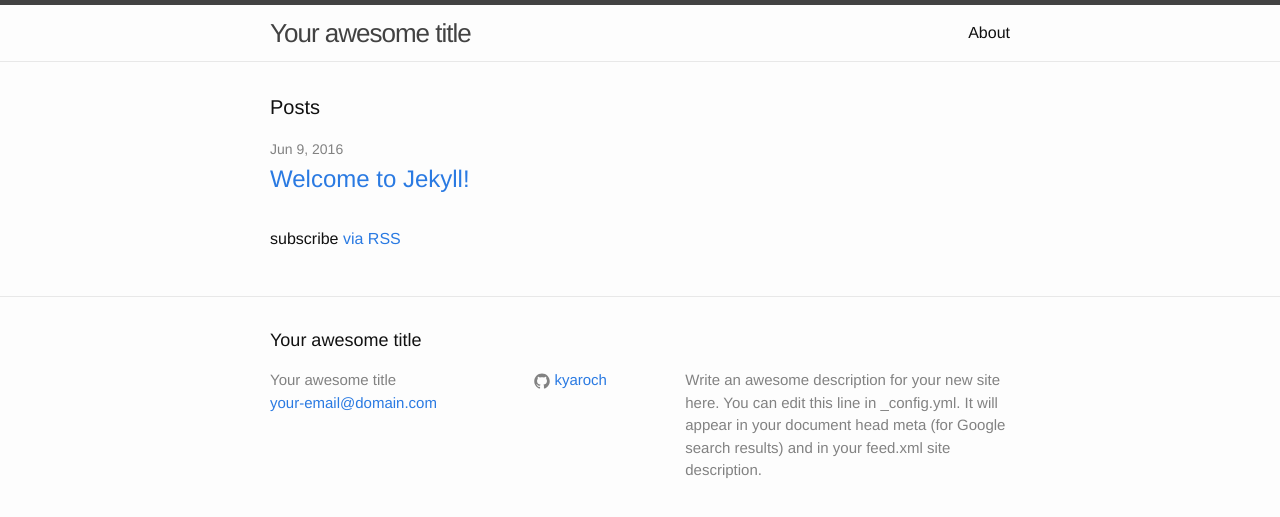
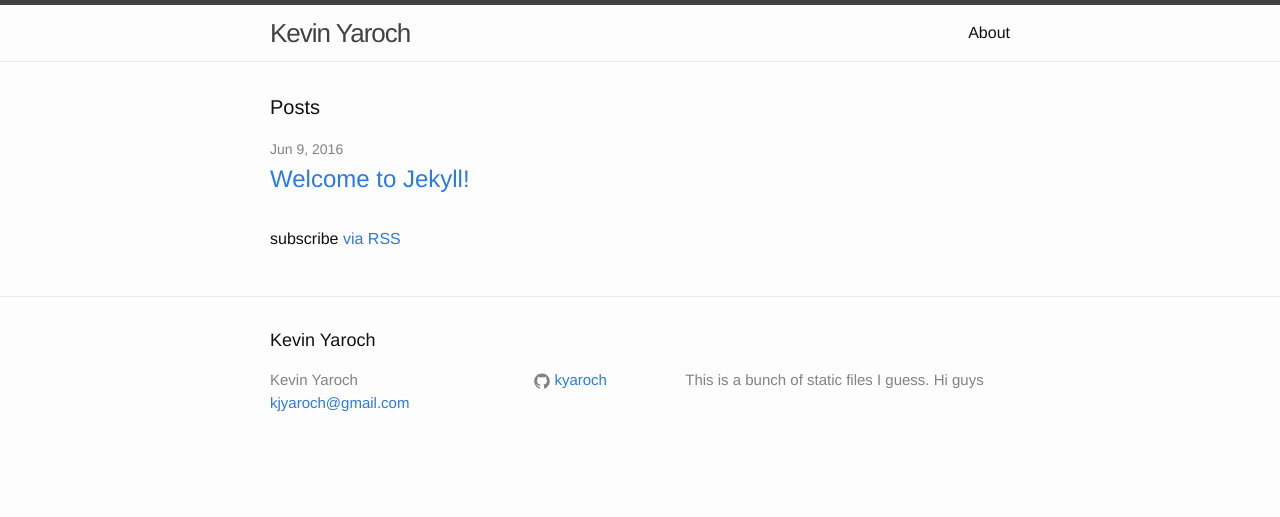
Before and after one commit to kyaroch/kyaroch.github.io, a Jekyll site: the page built from index.html, in a window 1280 px wide. Shown: the top 517 px of the page. Built offline with Jekyll 4.4.1, drawn with Linux system fonts in a browser that asks for light colours.

Commit message:
Edit config

```diff
--- a/_config.yml
+++ b/_config.yml
@@ -6,14 +6,12 @@
 # 'jekyll serve'. If you change this file, please restart the server process.
 
 # Site settings
-title: Your awesome title
-email: your-email@domain.com
+title: Kevin Yaroch
+email: kjyaroch@gmail.com
 description: > # this means to ignore newlines until "baseurl:"
-  Write an awesome description for your new site here. You can edit this
-  line in _config.yml. It will appear in your document head meta (for
-  Google search results) and in your feed.xml site description.
+  This is a bunch of static files I guess. Hi guys
 baseurl: "" # the subpath of your site, e.g. /blog
-url: "http://kyaroch.github.io" # the base hostname & protocol for your site
+url: "https://kyaroch.github.io" # the base hostname & protocol for your site
 github_username:  kyaroch
 highlighter: rouge
 sass:
```
